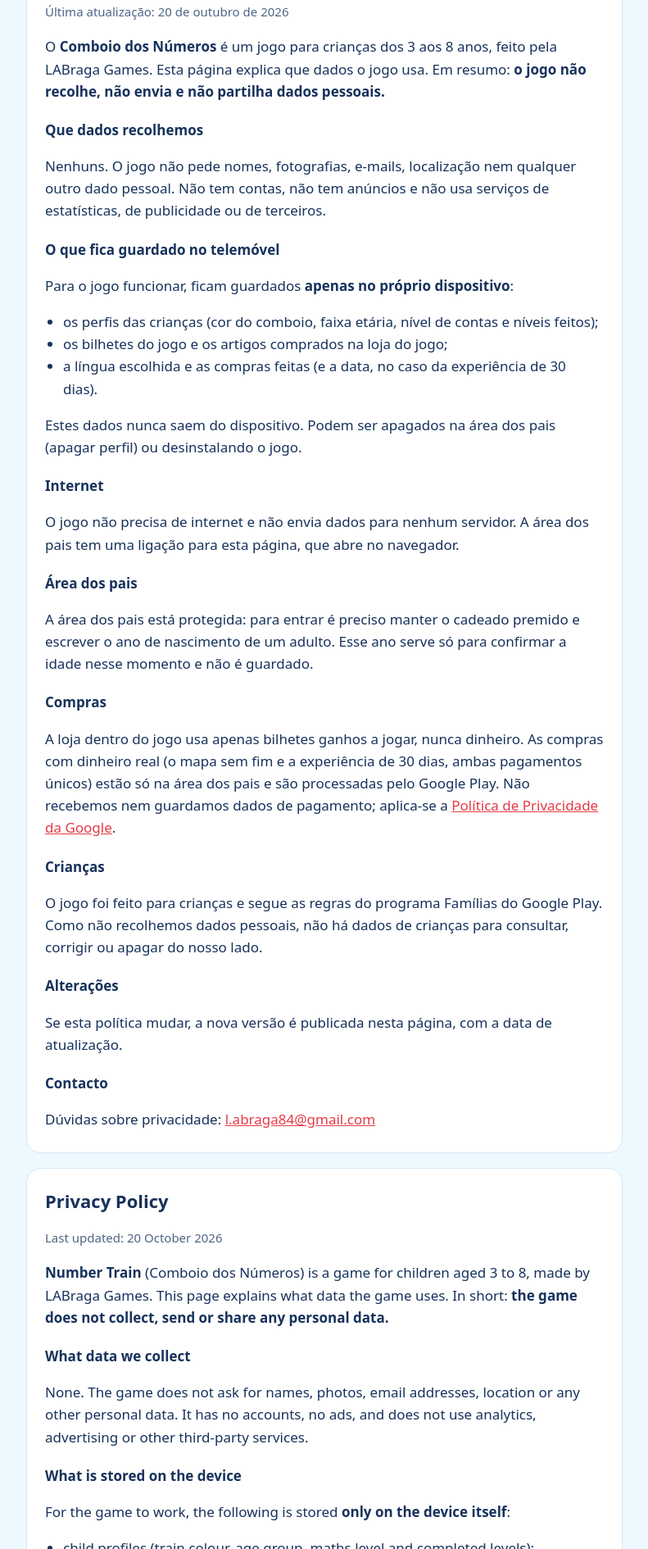
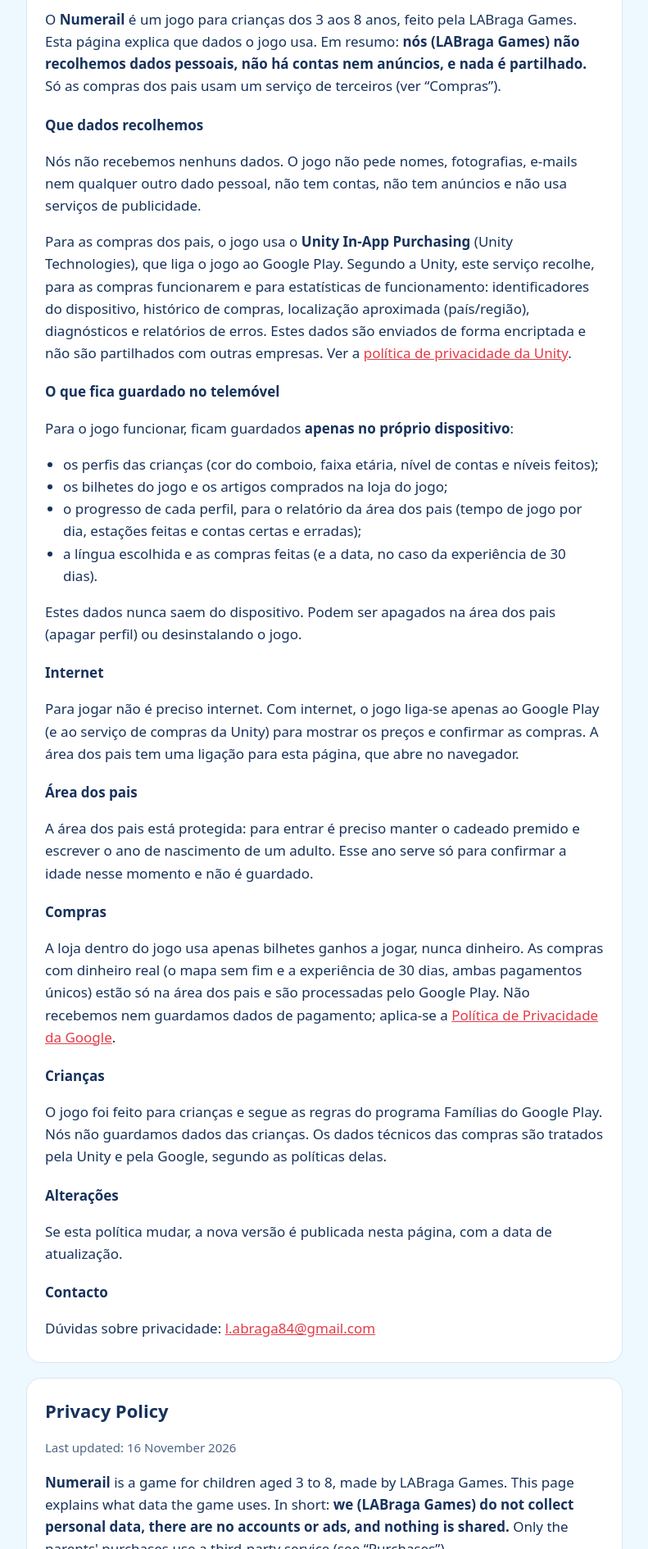
Before and after one commit to labraga84/pipeconnect-kids, a plain HTML site: page index.html in a window 1280 px wide. Shown: the part 272-2162 px from the top of the page at 82% size, without its empty margins (244-1035 px from the left). Drawn offline with Linux system fonts and the light colour scheme.

Commit message:
Add files via upload

```diff
--- a/index.html
+++ b/index.html
@@ -3,8 +3,8 @@
 <head>
 <meta charset="utf-8">
 <meta name="viewport" content="width=device-width, initial-scale=1">
-<title>Comboio dos Números · Política de Privacidade</title>
-<meta name="description" content="Política de privacidade do jogo Comboio dos Números (Number Train), da LABraga Games.">
+<title>Numerail · Política de Privacidade</title>
+<meta name="description" content="Política de privacidade do jogo Numerail, da LABraga Games.">
 <style>
 :root{--bg:#eef8ff;--card:#fff;--ink:#17325c;--muted:#4f6585;--accent:#e63946;--line:#d6e6f5}
 @media (prefers-color-scheme:dark){:root{--bg:#0f1b2d;--card:#16253c;--ink:#e8f1ff;--muted:#a9bbd6;--accent:#ff6b74;--line:#24395a}}
@@ -31,30 +31,32 @@ footer{text-align:center;color:var(--muted);font-size:14px;margin-top:30px}
 <main>
 <header>
   <span class="badge">LABraga Games</span>
-  <h1>Comboio dos Números<br><span style="font-weight:600">Number Train</span></h1>
+  <h1>Numerail</h1>
   <div class="langs"><a href="#pt">Português</a> · <a href="#en">English</a></div>
 </header>
 
 <section id="pt" lang="pt">
   <h2>Política de Privacidade</h2>
-  <p class="muted">Última atualização: 20 de outubro de 2026</p>
+  <p class="muted">Última atualização: 16 de novembro de 2026</p>
 
-  <p>O <strong>Comboio dos Números</strong> é um jogo para crianças dos 3 aos 8 anos, feito pela LABraga Games. Esta página explica que dados o jogo usa. Em resumo: <strong>o jogo não recolhe, não envia e não partilha dados pessoais.</strong></p>
+  <p>O <strong>Numerail</strong> é um jogo para crianças dos 3 aos 8 anos, feito pela LABraga Games. Esta página explica que dados o jogo usa. Em resumo: <strong>nós (LABraga Games) não recolhemos dados pessoais, não há contas nem anúncios, e nada é partilhado.</strong> Só as compras dos pais usam um serviço de terceiros (ver “Compras”).</p>
 
   <h3>Que dados recolhemos</h3>
-  <p>Nenhuns. O jogo não pede nomes, fotografias, e-mails, localização nem qualquer outro dado pessoal. Não tem contas, não tem anúncios e não usa serviços de estatísticas, de publicidade ou de terceiros.</p>
+  <p>Nós não recebemos nenhuns dados. O jogo não pede nomes, fotografias, e-mails nem qualquer outro dado pessoal, não tem contas, não tem anúncios e não usa serviços de publicidade.</p>
+  <p>Para as compras dos pais, o jogo usa o <strong>Unity In-App Purchasing</strong> (Unity Technologies), que liga o jogo ao Google Play. Segundo a Unity, este serviço recolhe, para as compras funcionarem e para estatísticas de funcionamento: identificadores do dispositivo, histórico de compras, localização aproximada (país/região), diagnósticos e relatórios de erros. Estes dados são enviados de forma encriptada e não são partilhados com outras empresas. Ver a <a href="https://unity.com/legal/game-player-and-app-user-privacy-policy">política de privacidade da Unity</a>.</p>
 
   <h3>O que fica guardado no telemóvel</h3>
   <p>Para o jogo funcionar, ficam guardados <strong>apenas no próprio dispositivo</strong>:</p>
   <ul>
     <li>os perfis das crianças (cor do comboio, faixa etária, nível de contas e níveis feitos);</li>
     <li>os bilhetes do jogo e os artigos comprados na loja do jogo;</li>
+    <li>o progresso de cada perfil, para o relatório da área dos pais (tempo de jogo por dia, estações feitas e contas certas e erradas);</li>
     <li>a língua escolhida e as compras feitas (e a data, no caso da experiência de 30 dias).</li>
   </ul>
   <p>Estes dados nunca saem do dispositivo. Podem ser apagados na área dos pais (apagar perfil) ou desinstalando o jogo.</p>
 
   <h3>Internet</h3>
-  <p>O jogo não precisa de internet e não envia dados para nenhum servidor. A área dos pais tem uma ligação para esta página, que abre no navegador.</p>
+  <p>Para jogar não é preciso internet. Com internet, o jogo liga-se apenas ao Google Play (e ao serviço de compras da Unity) para mostrar os preços e confirmar as compras. A área dos pais tem uma ligação para esta página, que abre no navegador.</p>
 
   <h3>Área dos pais</h3>
   <p>A área dos pais está protegida: para entrar é preciso manter o cadeado premido e escrever o ano de nascimento de um adulto. Esse ano serve só para confirmar a idade nesse momento e não é guardado.</p>
@@ -63,7 +65,7 @@ footer{text-align:center;color:var(--muted);font-size:14px;margin-top:30px}
   <p>A loja dentro do jogo usa apenas bilhetes ganhos a jogar, nunca dinheiro. As compras com dinheiro real (o mapa sem fim e a experiência de 30 dias, ambas pagamentos únicos) estão só na área dos pais e são processadas pelo Google Play. Não recebemos nem guardamos dados de pagamento; aplica-se a <a href="https://policies.google.com/privacy">Política de Privacidade da Google</a>.</p>
 
   <h3>Crianças</h3>
-  <p>O jogo foi feito para crianças e segue as regras do programa Famílias do Google Play. Como não recolhemos dados pessoais, não há dados de crianças para consultar, corrigir ou apagar do nosso lado.</p>
+  <p>O jogo foi feito para crianças e segue as regras do programa Famílias do Google Play. Nós não guardamos dados das crianças. Os dados técnicos das compras são tratados pela Unity e pela Google, segundo as políticas delas.</p>
 
   <h3>Alterações</h3>
   <p>Se esta política mudar, a nova versão é publicada nesta página, com a data de atualização.</p>
@@ -74,24 +76,26 @@ footer{text-align:center;color:var(--muted);font-size:14px;margin-top:30px}
 
 <section id="en" lang="en">
   <h2>Privacy Policy</h2>
-  <p class="muted">Last updated: 20 October 2026</p>
+  <p class="muted">Last updated: 16 November 2026</p>
 
-  <p><strong>Number Train</strong> (Comboio dos Números) is a game for children aged 3 to 8, made by LABraga Games. This page explains what data the game uses. In short: <strong>the game does not collect, send or share any personal data.</strong></p>
+  <p><strong>Numerail</strong> is a game for children aged 3 to 8, made by LABraga Games. This page explains what data the game uses. In short: <strong>we (LABraga Games) do not collect personal data, there are no accounts or ads, and nothing is shared.</strong> Only the parents' purchases use a third-party service (see “Purchases”).</p>
 
   <h3>What data we collect</h3>
-  <p>None. The game does not ask for names, photos, email addresses, location or any other personal data. It has no accounts, no ads, and does not use analytics, advertising or other third-party services.</p>
+  <p>We do not receive any data. The game does not ask for names, photos, email addresses or any other personal data, has no accounts, no ads, and does not use advertising services.</p>
+  <p>For the parents' purchases, the game uses <strong>Unity In-App Purchasing</strong> (Unity Technologies), which connects the game to Google Play. According to Unity, this service collects, for purchases to work and for operational analytics: device identifiers, purchase history, approximate location (country/region), diagnostics and crash reports. This data is encrypted in transit and is not shared with other companies. See <a href="https://unity.com/legal/game-player-and-app-user-privacy-policy">Unity's privacy policy</a>.</p>
 
   <h3>What is stored on the device</h3>
   <p>For the game to work, the following is stored <strong>only on the device itself</strong>:</p>
   <ul>
     <li>child profiles (train colour, age group, maths level and completed levels);</li>
     <li>in-game tickets and the items bought in the in-game shop;</li>
+    <li>each profile's progress, for the report in the parents' area (play time per day, stations completed and right/wrong answers);</li>
     <li>the chosen language and the purchases made (and the date, for the 30-day trial).</li>
   </ul>
   <p>This data never leaves the device. It can be deleted in the parents' area (delete profile) or by uninstalling the game.</p>
 
   <h3>Internet</h3>
-  <p>The game does not need an internet connection and does not send data to any server. The parents' area has a link to this page, which opens in the browser.</p>
+  <p>No internet connection is needed to play. When online, the game only connects to Google Play (and Unity's purchasing service) to show prices and confirm purchases. The parents' area has a link to this page, which opens in the browser.</p>
 
   <h3>Parents' area</h3>
   <p>The parents' area is protected: to enter, an adult holds the padlock and types their year of birth. That year is only used to check the age at that moment and is not stored.</p>
@@ -100,7 +104,7 @@ footer{text-align:center;color:var(--muted);font-size:14px;margin-top:30px}
   <p>The in-game shop only uses tickets earned by playing, never money. Real-money purchases (the never-ending map and the 30-day trial, both one-time payments) are only in the parents' area and are processed by Google Play. We do not receive or store any payment data; <a href="https://policies.google.com/privacy">Google's Privacy Policy</a> applies.</p>
 
   <h3>Children</h3>
-  <p>The game is designed for children and follows the Google Play Families policies. Because we do not collect personal data, there is no children's data on our side to access, correct or delete.</p>
+  <p>The game is designed for children and follows the Google Play Families policies. We do not store any children's data. Technical purchase data is handled by Unity and Google under their own policies.</p>
 
   <h3>Changes</h3>
   <p>If this policy changes, the new version will be published on this page with its update date.</p>
```
